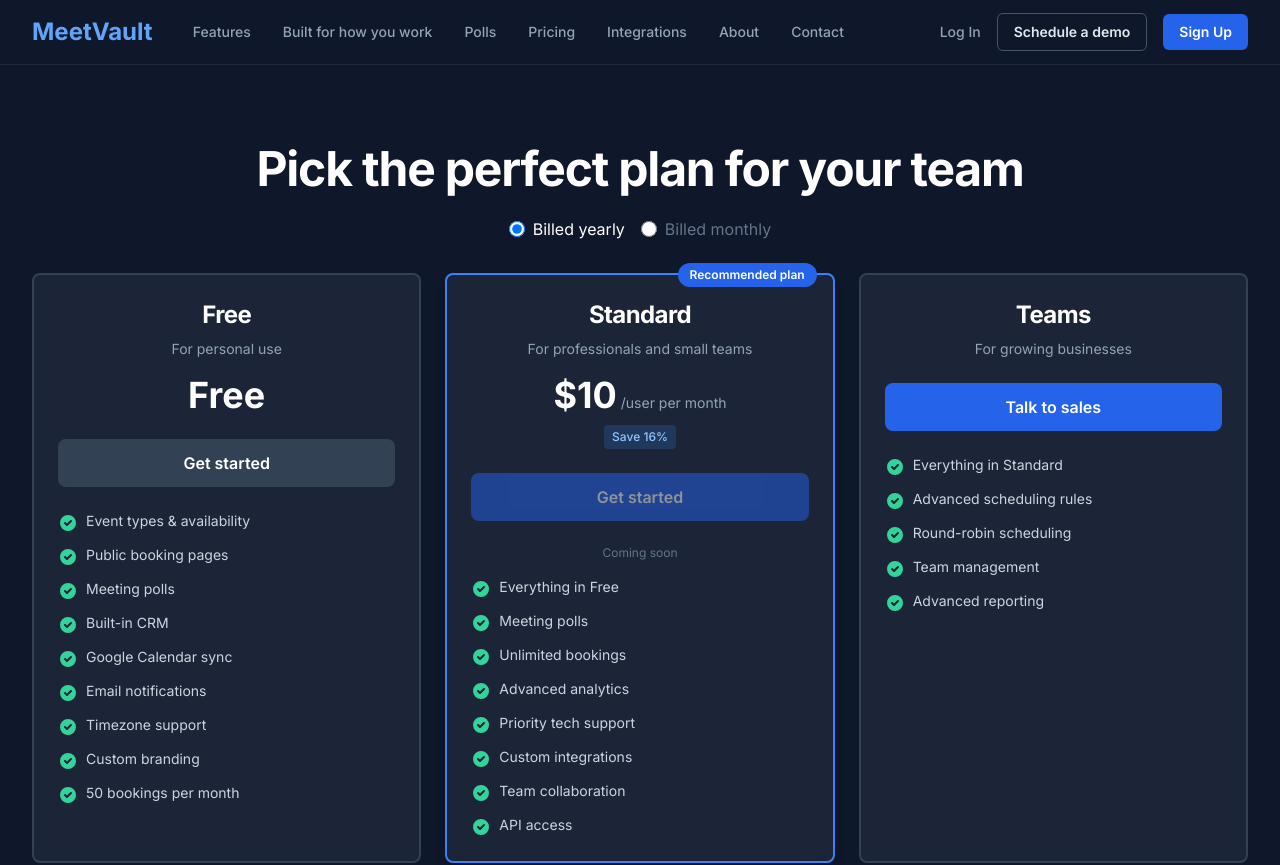
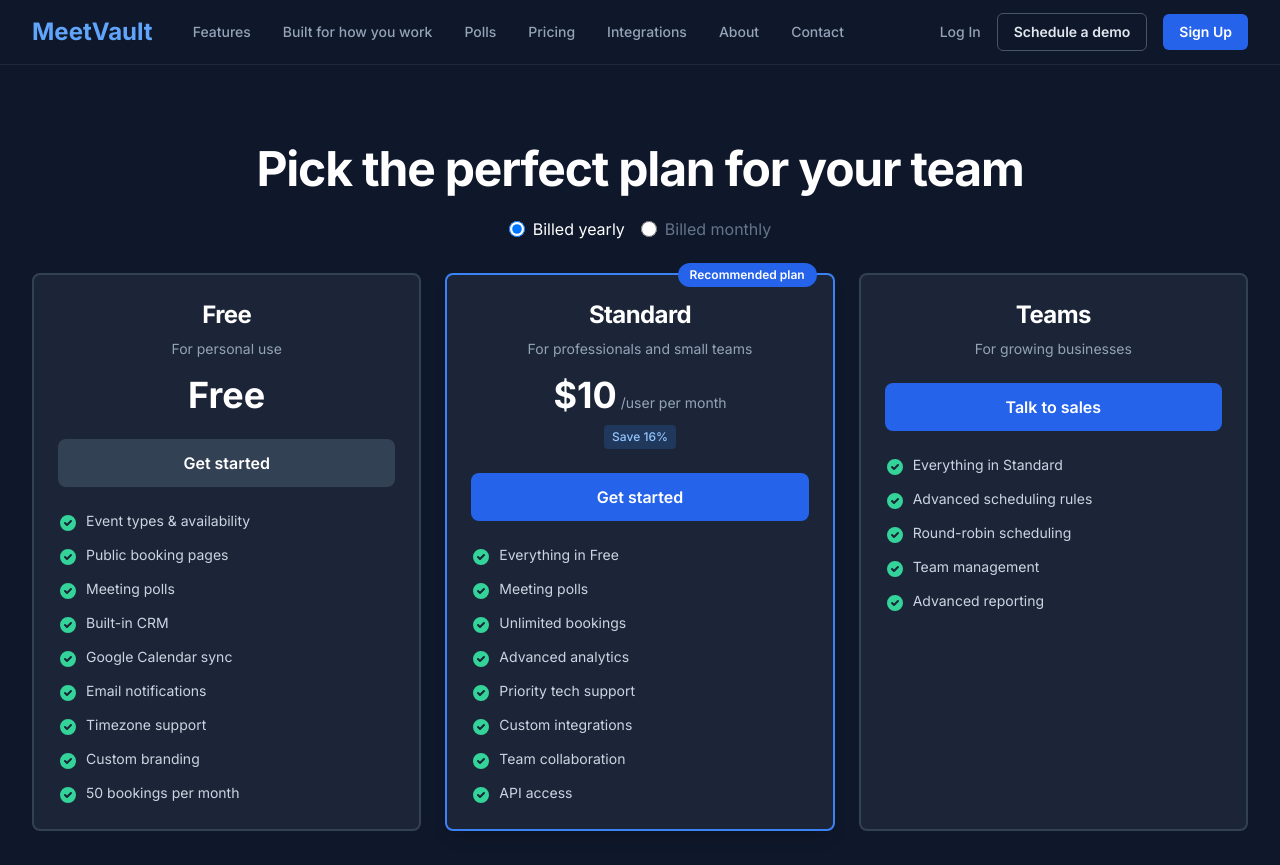
Before and after one commit to digitalquotient008/slotly-marketing, a Next.js app: page /pricing in a window 1280 px wide. Shown: the top 865 px of the page. Built offline with nearby package versions, Linux system fonts and the light colour scheme; no server answers.

Commit message:
Enable Standard plan checkout - link to subscribe flow

```diff
--- a/src/components/PricingCards.tsx
+++ b/src/components/PricingCards.tsx
@@ -62,7 +62,7 @@ export default function PricingCards() {
         'Team collaboration',
         'API access',
       ],
-      comingSoon: true,
+      comingSoon: false,
     },
     {
       name: 'Teams',
@@ -168,9 +168,14 @@ export default function PricingCards() {
                 {plan.buttonText}
               </Link>
             ) : (
-              <>
               <Link
-                  href={plan.comingSoon ? '#' : `${APP_URL}/auth/signup`}
+                href={
+                  plan.comingSoon
+                    ? '#'
+                    : plan.name === 'Standard'
+                    ? `${APP_URL}/subscribe?plan=standard&interval=${billingPeriod}`
+                    : `${APP_URL}/auth/signup`
+                }
                 className={`block w-full text-center px-4 py-3 rounded-lg font-semibold transition-colors mb-6 ${plan.buttonStyle} ${
                   plan.comingSoon ? 'opacity-50 cursor-not-allowed' : ''
                 }`}
@@ -178,11 +183,6 @@ export default function PricingCards() {
               >
                 {plan.buttonText}
               </Link>
-
-                {plan.comingSoon && (
-                  <p className="text-xs text-slate-500 text-center mb-4">Coming soon</p>
-                )}
-              </>
             )}
 
             <ul className="space-y-3">
```
Lines whose indentation alone changed are shown as unchanged.
